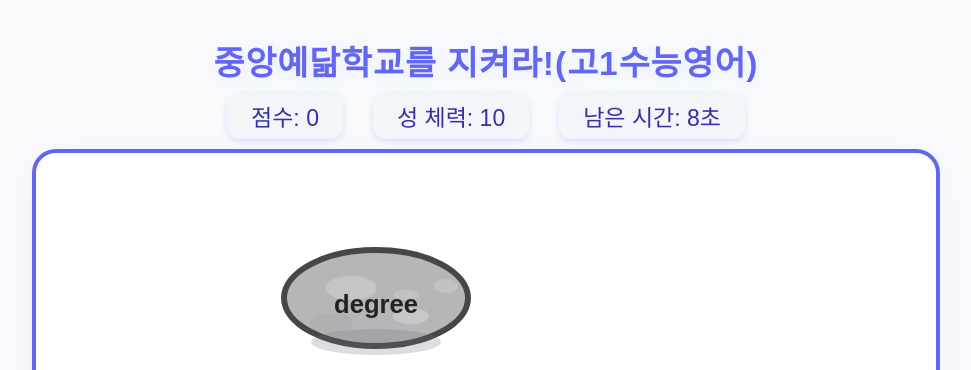
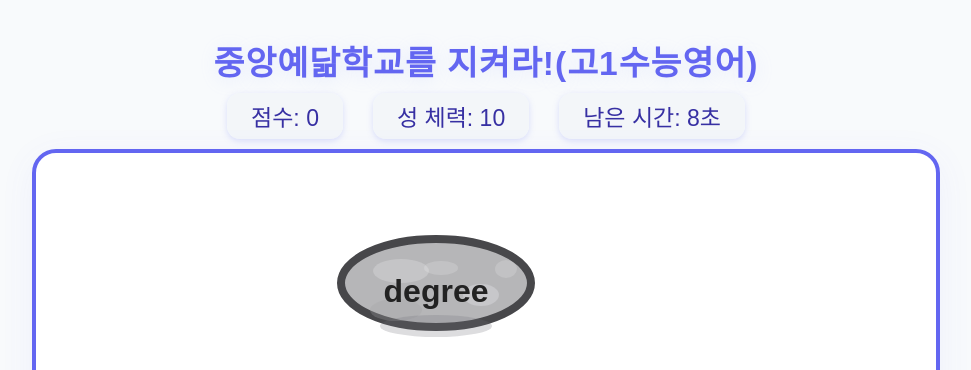
Before and after one commit to juno131/savecyca, a plain HTML site: page index.html in a window 1280 px wide. Both pictures are taken after a click on the button "게임 시작". Shown: the top 370 px of the page, without its empty margins (154-1125 px from the left). Drawn offline with Linux system fonts and the light colour scheme.

Commit message:
Update index.html

```diff
--- a/index.html
+++ b/index.html
@@ -45,15 +45,15 @@
       letter-spacing: 1.1px;
     }
     #weaponStone {
-      position: absolute; left: 135px; top: 170px;
-      width: 210px; height: 120px; z-index: 10;
+      position: absolute; left: 125px; top: 175px;
+      width: 210px; height: 110px; z-index: 10;
       transition: left 1s cubic-bezier(.6,-0.3,.7,1.2), top 1s cubic-bezier(.6,-0.3,.7,1.2), transform 1s cubic-bezier(.6,-0.3,.7,1.2);
     }
-    .stone-svg { width: 210px; height: 120px; display: block; transition: 0.25s;}
-    .stone-word { font-size: 1.4rem; font-weight: bold; fill: #222; text-anchor: middle; dominant-baseline: middle; pointer-events: none; user-select: none;}
+    .stone-svg { width: 210px; height: 110px; display: block; transition: 0.25s;}
+    .stone-word { font-size: 2.0rem; font-weight: bold; fill: #222; text-anchor: middle; dominant-baseline: middle; pointer-events: none; user-select: none;}
     #arrow {
       position: absolute; z-index: 50;
-      width: 70px; height: 12px;
+      width: 70px; height: 18px;
       left: 660px; top: 185px;
       opacity: 0;
       transition: left 0.39s linear, top 0.39s linear, opacity 0.09s;
@@ -81,7 +81,7 @@
       background: rgba(55,48,163,0.93);
       text-align: center;
     }
-    #pauseMsg { display: none; position: fixed; left: 0; right: 0; top: 43%; margin: 0 auto; z-index: 2000; font-size: 2.3rem; background: rgba(24,24,32,0.94); color: #fff; border-radius: 25px; width: 420px; padding: 38px 18px; text-align: center; font-weight: bold; box-shadow: 0 8px 32px #818cf880; }
+    #pauseMsg { display: none; position: fixed; left: 0; right: 0; top: 43%; margin: 0 auto; z-index: 2000; font-size: 2.3rem; background: rgba(24,24,32,0.94); color: #fff; border-radius: 25px; width: 520px; padding: 38px 18px; text-align: center; font-weight: bold; box-shadow: 0 8px 32px #818cf880; }
   </style>
 </head>
 <body>
@@ -110,8 +110,10 @@
   <div id="feedback"></div>
   <button id="restartBtn" style="display:none;">다시 시작</button>
   <script>
+    // 옵션 : 보기 섞기(true=랜덤, false=고정)
     const shuffleChoices = true;
-    let words = [];
+    let words = []; // 동적으로 fetch
+
     function shuffle(array) {
       for (let i = array.length - 1; i > 0; i--) {
         const j = Math.floor(Math.random() * (i + 1));
@@ -121,18 +123,18 @@
 
     let score = 0, castleHp = 10, current = 0, timer = null, timeLeft = 10, gameOn = false, animating = false;
 
-    // ▶️ 바위 SVG : 가로폭 210, 세로 120으로 더 넓게!
+    // 바위 SVG를 더 넓게
     function stoneSVG(word) {
       return `
-      <svg class="stone-svg" viewBox="0 0 210 120">
-        <ellipse cx="105" cy="60" rx="92" ry="48" fill="#b6b6b8" stroke="#47474a" stroke-width="6"/>
-        <ellipse cx="80" cy="50" rx="26" ry="12" fill="#d1d1d4" opacity="0.55"/>
-        <ellipse cx="140" cy="78" rx="18" ry="8" fill="#e6e6eb" opacity="0.35"/>
-        <ellipse cx="175" cy="48" rx="12" ry="7" fill="#fff" opacity="0.17"/>
-        <ellipse cx="60" cy="85" rx="22" ry="10" fill="#a2a2a2" opacity="0.29"/>
-        <ellipse cx="135" cy="57" rx="13" ry="5" fill="#fff" opacity="0.17"/>
-        <ellipse cx="105" cy="104" rx="65" ry="13" fill="#6c6c75" opacity="0.23"/>
-        <text x="105" y="68" font-size="1.6rem" font-family="'Pretendard','Noto Sans KR',sans-serif"
+      <svg class="stone-svg" viewBox="0 0 210 110">
+        <ellipse cx="105" cy="55" rx="95" ry="44" fill="#b6b6b8" stroke="#47474a" stroke-width="8"/>
+        <ellipse cx="70" cy="43" rx="28" ry="12" fill="#d1d1d4" opacity="0.55"/>
+        <ellipse cx="150" cy="67" rx="18" ry="11" fill="#e6e6eb" opacity="0.35"/>
+        <ellipse cx="175" cy="41" rx="11" ry="9" fill="#fff" opacity="0.17"/>
+        <ellipse cx="65" cy="82" rx="26" ry="11" fill="#a2a2a2" opacity="0.29"/>
+        <ellipse cx="110" cy="40" rx="17" ry="7" fill="#fff" opacity="0.17"/>
+        <ellipse cx="105" cy="98" rx="56" ry="11" fill="#6c6c75" opacity="0.23"/>
+        <text x="105" y="66" font-size="2rem" font-family="'Pretendard','Noto Sans KR',sans-serif"
          fill="#222" font-weight="bold" text-anchor="middle" dominant-baseline="middle">${word}</text>
       </svg>
       `;
@@ -149,8 +151,8 @@
       goblin.style.width = "120px";
       const stone = document.getElementById('weaponStone');
       stone.innerHTML = '';
-      stone.style.left = '135px';
-      stone.style.top = '170px';
+      stone.style.left = '125px';
+      stone.style.top = '175px';
       stone.style.transform = 'translate(0px,0px)';
       document.getElementById('choices').innerHTML = '';
       const arrow = document.getElementById('arrow');
@@ -178,7 +180,7 @@
       document.getElementById('gameArea').style.display = 'none';
       document.getElementById('infoBar').style.display = 'none';
       document.getElementById('restartBtn').style.display = '';
-      document.getElementById('choices').innerHTML = ''; // <- 게임 종료시 보기 지움
+      document.getElementById('choices').innerHTML = ''; // << 보기가 남지 않게
       if(message) alert(message);
     }
 
@@ -197,8 +199,8 @@
         goblin.style.width = "120px";
         const stone = document.getElementById('weaponStone');
         stone.innerHTML = stoneSVG(words[current].word);
-        stone.style.left = '235px';
-        stone.style.top = '110px';
+        stone.style.left = '295px';
+        stone.style.top = '100px';
         stone.style.transform = 'translateY(-25px)';
         setTimeout(() => {
           let q = words[current];
@@ -210,8 +212,8 @@
           });
           document.getElementById('choices').innerHTML = html;
           animating = false;
-        }, 1100);
-      }, 1400);
+        }, 1000);
+      }, 1000);
 
       timeLeft = 10;
       document.getElementById('timer').textContent = '남은 시간: ' + timeLeft + '초';
@@ -224,6 +226,7 @@
           let q = words[current];
           castleHp -= 1;
           setCastleImg();
+          document.getElementById('castleHp').textContent = '성 체력: ' + castleHp;
           document.getElementById('goblinImg').src = "3.png";
           showFeedback(q.word, q.meaning, false);
           setTimeout(() => { current++; nextQuestion(); }, 1800);
@@ -239,8 +242,8 @@
       arrow.style.top = '185px';
       arrow.style.opacity = 1;
       setTimeout(() => {
-        arrow.style.left = '360px';
-        arrow.style.top = '142px';
+        arrow.style.left = '400px';
+        arrow.style.top = '125px';
       }, 20);
       setTimeout(() => {
         let svg = stone.querySelector('svg');
@@ -270,6 +273,7 @@
       } else {
         castleHp -= 1;
         setCastleImg();
+        document.getElementById('castleHp').textContent = '성 체력: ' + castleHp; // << 바로 체력 반영!
         document.getElementById('goblinImg').src = "3.png";
       }
       showFeedback(q.word, q.meaning, isCorrect);
@@ -316,7 +320,7 @@
       }
     });
 
-    // 단어 데이터 불러오기 (words.txt가 같은 폴더에 있어야 함!)
+    // words.txt 불러오기
     fetch('words.txt')
       .then(res => res.text())
       .then(txt => {
@@ -329,6 +333,7 @@
       .catch(() => {
         alert('words.txt 파일을 찾을 수 없습니다.');
       });
+
   </script>
 </body>
 </html>
```
